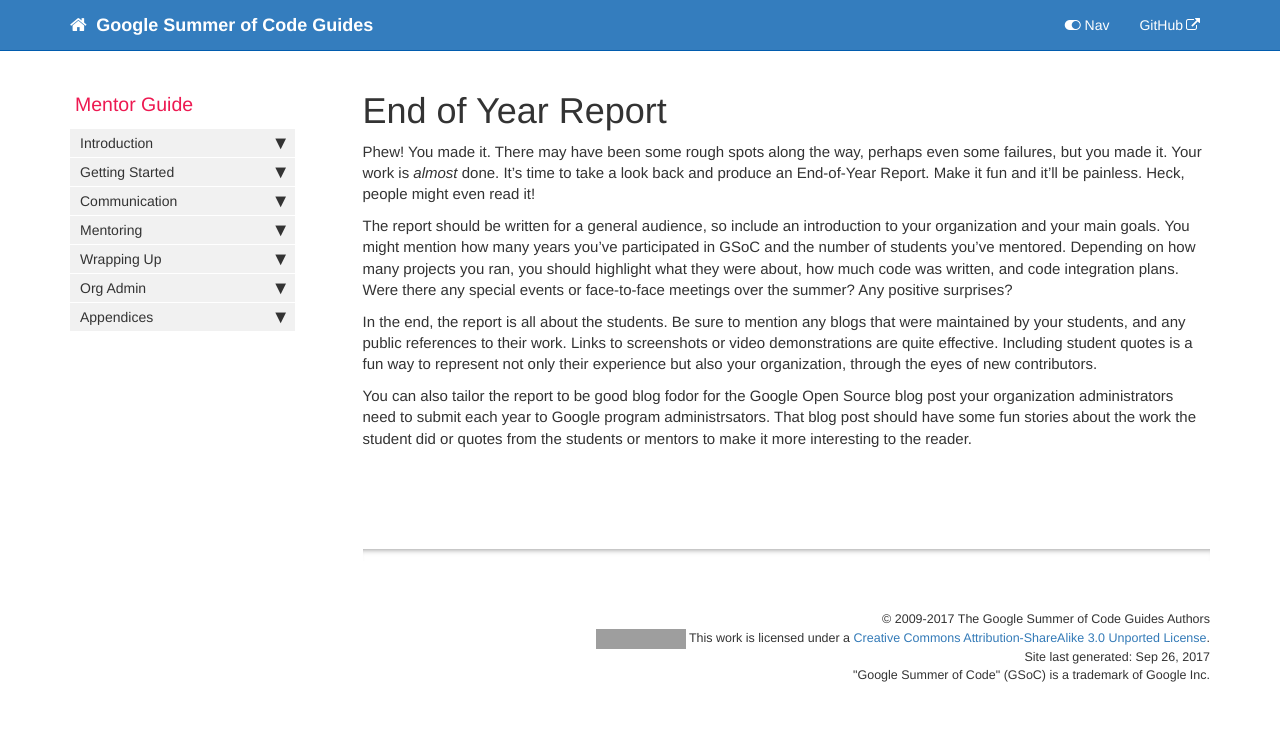
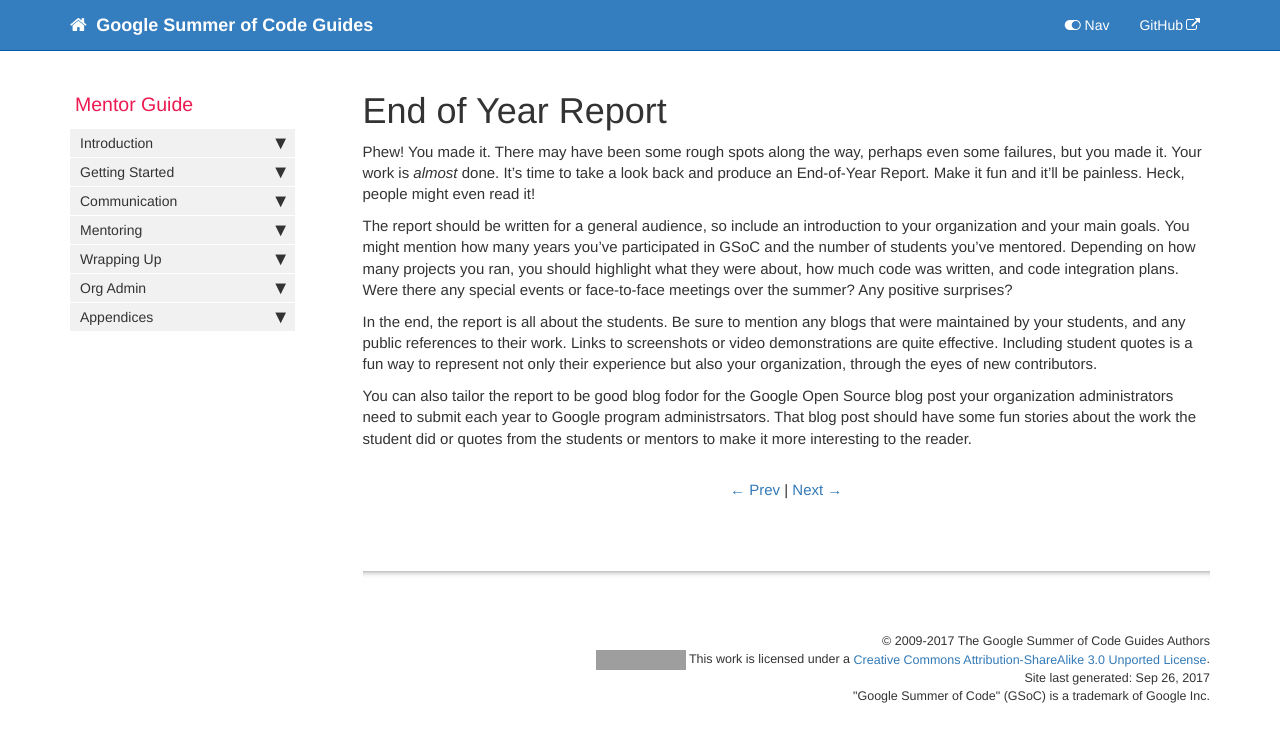
Before and after one commit to google/gsocguides, a Jekyll site: the page built from pages/mentor/23-end_of_year_report.md, in a window 1280 px wide. Shown: the top 742 px of the page. Built offline with Jekyll 4.4.1, drawn with Linux system fonts in a browser that asks for light colours; grey boxes are pictures that could not be loaded.

Commit message:
Add Prev/Next Page buttons

```diff
--- /dev/null
+++ b/_includes/prevnext.html
@@ -0,0 +1,24 @@
+{% assign pages = site.pages | sort:"weight"  %}
+{% assign next = page.order | plus:"1" %}
+{% assign prev = page.order | minus:"1" %}
+{% assign guide = page.permalink | split: "/" | first %}
+<center>
+{% if prev >= 0 and page != pages.first %}
+  {% for p in pages %}
+    {% assign g = p.permalink | split: "/" | first %}
+      {% if p.order == prev and g == guide %}
+        {% assign had_prev = 1 %}
+        <a href="{{p.url}}">← Prev</a>
+    {% endif %}
+  {% endfor %}
+{% endif %}
+{% if next >= 0 and page != pages.last %}
+  {% for p in pages %}
+    {% assign g = p.permalink | split: "/" | first %}
+    {% if p.order == next and g == guide%}
+        {% if had_prev == 1 %} | {% endif %}
+        <a href="{{p.url}}">Next →</a>
+    {% endif %}
+  {% endfor %}
+{% endif %}
+</center>
--- a/_layouts/page.html
+++ b/_layouts/page.html
@@ -59,6 +59,8 @@ layout: default
         {% endif %}
     </div>
 
+{% include prevnext.html %}
+
 </div>
 
 {{site.data.alerts.hr_shaded}}
```
